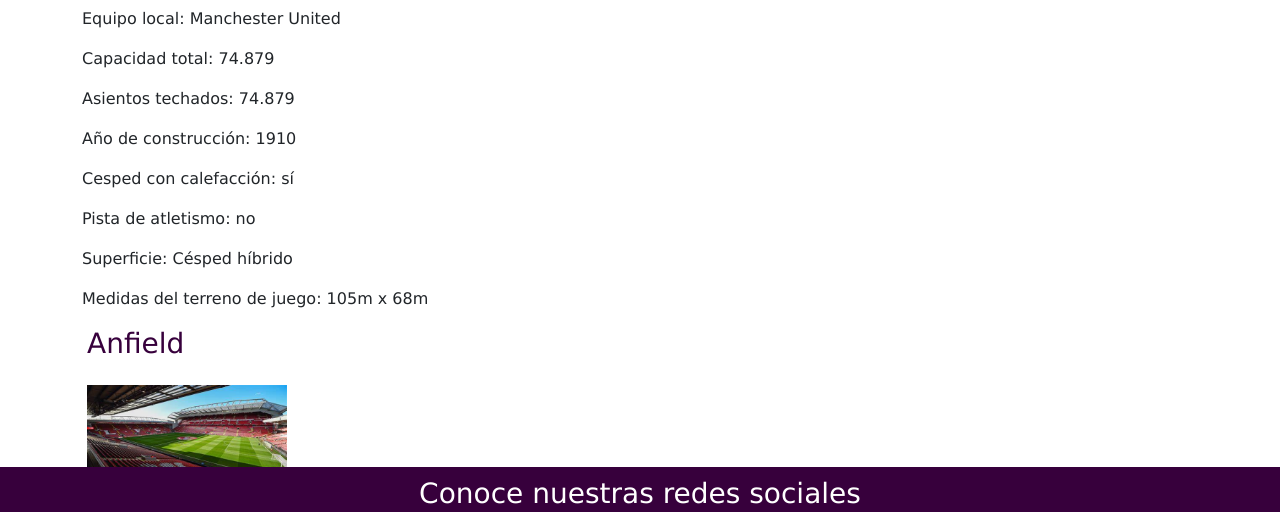
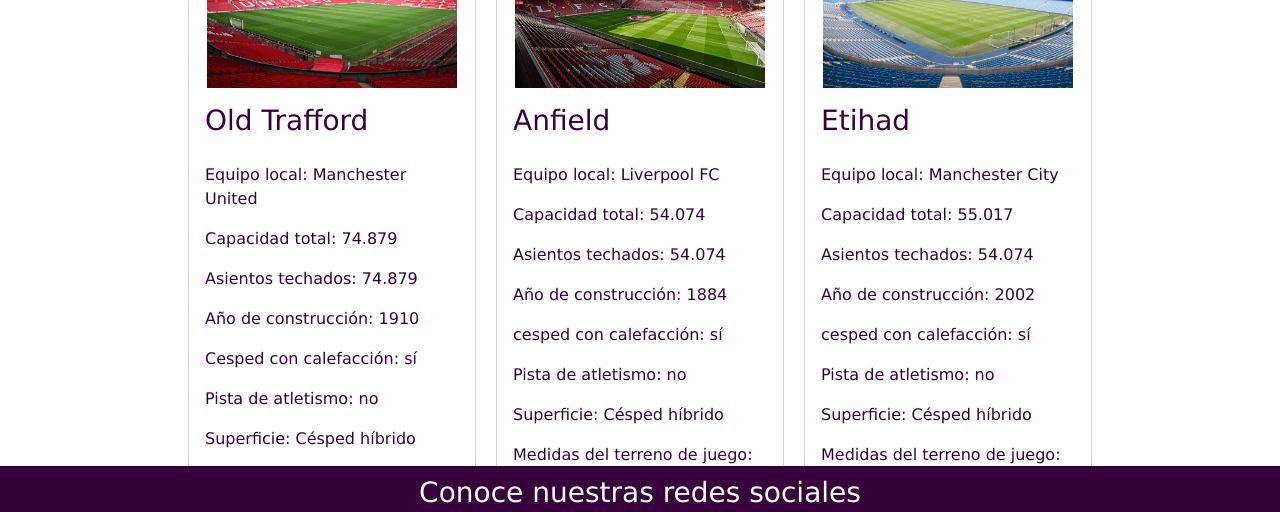
Before and after one commit to nalv2488/pre_entrega_2, a website: page pages/estadios.html in a window 1280 px wide. Shown: the part 245-757 px from the top of the page. Drawn offline with nearby package versions, Linux system fonts and the light colour scheme.

Commit message:
Post Stadium Cards

```diff
--- a/pages/estadios.html
+++ b/pages/estadios.html
@@ -12,9 +12,13 @@
     <!-- Iconos Bootstrap 5 -->
     <link rel="stylesheet" href="https://cdn.jsdelivr.net/npm/bootstrap-icons@1.10.5/font/bootstrap-icons.css">
 
+    <!-- AOS -->
+
+    <link href="https://unpkg.com/aos@2.3.1/dist/aos.css" rel="stylesheet">
+
     <!-- Estilo CSS -->
     <link rel="stylesheet" href="../css/styles.css">
-    <title>Premier League | Estaidos</title>
+    <title>Premier League | Estadios</title>
 </head>
 <body>
     <header class="d-flex justify-content-between">
@@ -50,51 +54,51 @@
         </nav>
     </header>
 
-    <section class="container">
-        <div class="div-stadium">
-            <h3>Old Trafford</h3>
-            <div class="div-stadium"></div>
-                <!-- <img src="../img/ManU.png" alt=""></div> -->
+    <section class="container my-5">
+        <h2>Estadios</h2>
+        <div class="div-stadium container-cards">
+            <div class="card" style="width: 18rem;">
                 <img class="stadium-img" src="../img/old-trafford-inside.jpg" alt="Estadio Old Trafford, Manchester">
+                <div class="card-body">
+                    <h3>Old Trafford</h3>
+                    <p class="card-text">Equipo local: Manchester United </p>
+                    <p class="card-text">Capacidad total:	74.879</p>
+                    <p class="card-text">Asientos techados: 74.879</p>
+                    <p class="card-text">Año de construcción:	1910</p>
+                    <p class="card-text">Cesped con calefacción: sí</p>
+                    <p class="card-text">Pista de atletismo: no</p>
+                    <p class="card-text">Superficie: Césped híbrido</p>
+                    <p class="card-text">Medidas del terreno de juego: 105m x 68m</p>
+                </div>
             </div>
-            <p>Equipo local: Manchester United </p>
-            <p>Capacidad total:	74.879</p>
-            <p>Asientos techados: 74.879</p>
-            <p>Año de construcción:	1910</p>
-            <p>Cesped con calefacción: sí</p>
-            <p>Pista de atletismo: no</p>
-            <p>Superficie: Césped híbrido</p>
-            <p>Medidas del terreno de juego: 105m x 68m</p>
-            </p>
-        </div>
-        <div class="div-stadium">
-            <h3>Anfield</h3>
-            <div>
+            <div class="card" style="width: 18rem;">
                 <img class="stadium-img" src="../img/anfield-inside.jpg" alt="Estadio Anfield, Liverpool">
+                <div class="card-body">
+                    <h3>Anfield</h3>
+                    <p class="card-text">Equipo local: Liverpool FC</p>
+                    <p class="card-text">Capacidad total: 54.074</p>
+                    <p class="card-text">Asientos techados: 54.074</p>
+                    <p class="card-text">Año de construcción: 1884</p>
+                    <p class="card-text">cesped con calefacción: sí</p>
+                    <p class="card-text">Pista de atletismo: no</p>
+                    <p class="card-text">Superficie: Césped híbrido</p>
+                    <p class="card-text">Medidas del terreno de juego: 101m x 68m</p>
+                </div>
             </div>
-            <p>Equipo local: Liverpool FC</p>
-            <p>Capacidad total: 54.074</p>
-            <p>Asientos techados: 54.074</p>
-            <p>Año de construcción: 1884</p>
-            <p>cesped con calefacción: sí</p>
-            <p>Pista de atletismo: no</p>
-            <p>Superficie: Césped híbrido</p>
-            <p>Medidas del terreno de juego: 101m x 68m</p>
-        </div>
-        <div class="div-stadium">
-            <h3>Etihad Stadium</h3>
-            <div>
+            <div class="card" style="width: 18rem;">
                 <img class="stadium-img" src="../img/etihad-inside.jpg" alt="Estadio Anfield, Liverpool">
+                <div class="card-body">
+                    <h3>Etihad</h3>
+                    <p class="card-text">Equipo local: Manchester City</p>
+                    <p class="card-text">Capacidad total: 55.017</p>
+                    <p class="card-text">Asientos techados: 54.074</p>
+                    <p class="card-text">Año de construcción: 2002</p>
+                    <p class="card-text">cesped con calefacción: sí</p>
+                    <p class="card-text">Pista de atletismo: no</p>
+                    <p class="card-text">Superficie: Césped híbrido</p>
+                    <p class="card-text">Medidas del terreno de juego: 105m x 68m</p>
+                </div>
             </div>
-            <p>Equipo local: Manchester City</p>
-            <p>Capacidad total: 55.017</p>
-            <p>Asientos techados: 54.074</p>
-            <p>Palcos: 160</p>
-            <p>Año de construcción: 2002</p>
-            <p>cesped con calefacción: sí</p>
-            <p>Pista de atletismo: no</p>
-            <p>Superficie: Césped híbrido</p>
-            <p>Medidas del terreno de juego: 105m x 68m</p>
         </div>
     </section>
     <footer>
@@ -118,5 +122,6 @@
     <!-- JS Bootstrap 5 -->
 
     <script src="https://cdn.jsdelivr.net/npm/bootstrap@5.3.2/dist/js/bootstrap.bundle.min.js" integrity="sha384-C6RzsynM9kWDrMNeT87bh95OGNyZPhcTNXj1NW7RuBCsyN/o0jlpcV8Qyq46cDfL" crossorigin="anonymous"></script>
+    <link href="https://unpkg.com/aos@2.3.1/dist/aos.css" rel="stylesheet">
 </body>
 </html>
--- a/scss/_stadium.scss
+++ b/scss/_stadium.scss
@@ -1,11 +1,18 @@
 
 .div-stadium{
-    border-left: #000000;
-    margin-left: 5px;
-    margin-bottom: 10px;
+    align-items: center;
+    padding-top: 5px;
+    gap: $espaciado-simple;
+    border-color: $color-primario;
+    display: flex;
+    // height: 650px;
 
+    .card{
+        justify-content: center;
+        align-items: center;
+    }
     h3{
-        margin-bottom: 25px;
+        margin-bottom: $espaciado-general + 5;
         color: $color-primario;
     }
 
@@ -15,15 +22,12 @@
 }
 
 .stadium-img {
-    width: 200px;
-    height: 100px;
+    width: 250px;
+    height: 150px;
 
-    // &:hover {
-    transform: scale(1);
-        &.aos-animate {
-        transform: scale(1.5);
-        transition: transform 0.5s;
-    width: 600px;
-    height: 300px;
+    &:hover {
+    width: 400px;
+    height: 200px;
+    border-radius: 5px;
     }
 }
--- a/scss/_variables.scss
+++ b/scss/_variables.scss
@@ -27,3 +27,4 @@
 
 /*Espaciados*/
 $espaciado-general: 20px;
+$espaciado-simple: 5px;
--- a/scss/styles.scss
+++ b/scss/styles.scss
@@ -6,7 +6,7 @@
     font-family: $fuente-principal;
 }
 
-h1{
+h1, h2{
     color: $color-primario;
 }
 
```
Also changed, not shown: index.html (+25 -11 lines), pages/equipos.html (+1 -1 lines), css/styles.css, 1 other file.
